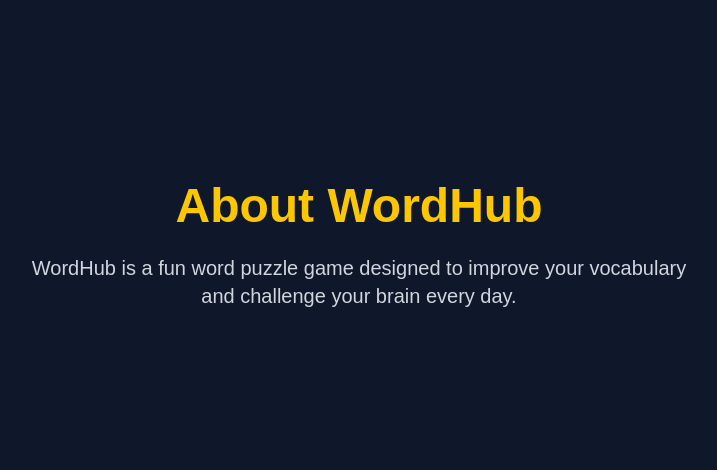
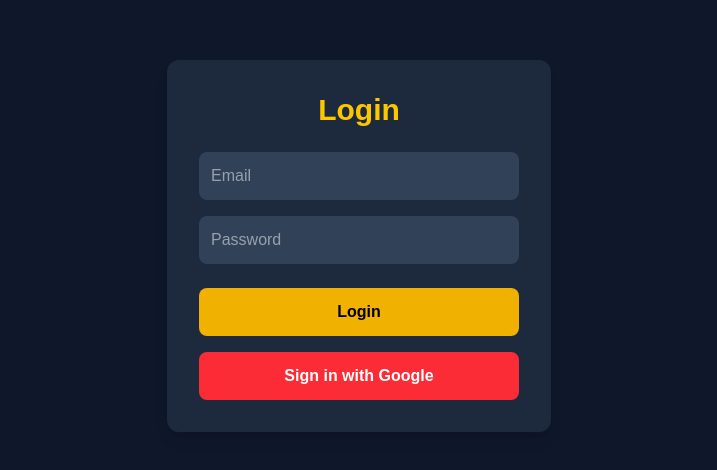
Before and after one commit to amankhanna00056-boop/wordhub, a Next.js app: page /about in a window 1280 px wide. Shown: the part 154-624 px from the top of the page, without its empty margins (281-998 px from the left). Built offline with nearby package versions, Linux system fonts and the light colour scheme.

Commit message:
Day 6 - Google Login Stable

```diff
--- a/app/about/page.tsx
+++ b/app/about/page.tsx
@@ -1,12 +1,53 @@
-export default function AboutPage() {
+"use client";
+
+import { auth } from "../firebase";
+import { GoogleAuthProvider, signInWithPopup } from "firebase/auth";
+import { doc, setDoc } from "firebase/firestore";
+export default function LoginPage() {
+  const handleGoogleLogin = async () => {
+    try {
+      const provider = new GoogleAuthProvider();
+      const result = await signInWithPopup(auth, provider);
+
+      alert(`Welcome ${result.user.displayName}`);
+    } catch (error) {
+      console.error(error);
+      alert("Google Login Failed");
+    }
+  };
+
   return (
-    <main className="min-h-screen bg-slate-900 text-white flex flex-col items-center justify-center">
-      <h1 className="text-5xl font-bold text-yellow-400">About WordHub</h1>
+    <main className="min-h-screen flex items-center justify-center bg-slate-900">
+      <div className="w-96 bg-slate-800 p-8 rounded-xl shadow-lg">
+        <h1 className="text-3xl font-bold text-center text-yellow-400">
+          Login
+        </h1>
 
-      <p className="mt-6 text-xl text-gray-300 max-w-2xl text-center">
-        WordHub is a fun word puzzle game designed to improve your vocabulary
-        and challenge your brain every day.
-      </p>
+        <input
+          type="email"
+          placeholder="Email"
+          className="w-full mt-6 p-3 rounded-lg bg-slate-700 text-white outline-none"
+        />
+
+        <input
+          type="password"
+          placeholder="Password"
+          className="w-full mt-4 p-3 rounded-lg bg-slate-700 text-white outline-none"
+        />
+
+        <button
+          className="w-full mt-6 bg-yellow-500 text-black py-3 rounded-lg font-bold hover:bg-yellow-400"
+        >
+          Login
+        </button>
+
+        <button
+          onClick={handleGoogleLogin}
+          className="w-full mt-4 bg-red-500 text-white py-3 rounded-lg font-bold hover:bg-red-600"
+        >
+          Sign in with Google
+        </button>
+      </div>
     </main>
   );
 }
--- /dev/null
+++ b/app/dashboard/page.tsx
@@ -0,0 +1,37 @@
+"use client";
+
+import { auth } from "../firebase";
+import { signOut } from "firebase/auth";
+
+export default function Dashboard() {
+  const handleLogout = async () => {
+    await signOut(auth);
+    window.location.href = "/login";
+  };
+
+  return (
+    <main className="min-h-screen bg-slate-900 text-white flex flex-col items-center justify-center">
+      <h1 className="text-4xl font-bold text-yellow-400">
+        WordHub Dashboard
+      </h1>
+
+      <p className="mt-4 text-gray-300">
+        Welcome to your WordHub Admin Panel
+      </p>
+
+      <button
+        onClick={() => (window.location.href = "/add-word")}
+        className="mt-8 bg-green-500 px-6 py-3 rounded-lg font-bold hover:bg-green-600"
+      >
+        ➕ Add New Word
+      </button>
+
+      <button
+        onClick={handleLogout}
+        className="mt-4 bg-red-500 px-6 py-3 rounded-lg font-bold hover:bg-red-600"
+      >
+        Logout
+      </button>
+    </main>
+  );
+}
--- a/app/login/firebase.ts
+++ b/app/firebase.ts
@@ -1,5 +1,7 @@
 import { initializeApp } from "firebase/app";
 import { getAuth } from "firebase/auth";
+import { getFirestore } from "firebase/firestore";
+
 const firebaseConfig = {
   apiKey: "AIzaSyAt1CUSMK62QX1Zw_H4K8GNTlRUZnQ7JFc",
   authDomain: "wordhub-cc399.firebaseapp.com",
@@ -10,5 +12,8 @@
 };
 
 const app = initializeApp(firebaseConfig);
+
 export const auth = getAuth(app);
+export const db = getFirestore(app);
+
 export default app;
--- a/app/login/page.tsx
+++ b/app/login/page.tsx
@@ -1,25 +1,44 @@
+"use client";
+
+import { auth, db } from "../firebase";
+import { GoogleAuthProvider, signInWithPopup } from "firebase/auth";
+import { doc, setDoc } from "firebase/firestore";
+
 export default function LoginPage() {
+  const handleGoogleLogin = async () => {
+    try {
+      const provider = new GoogleAuthProvider();
+
+      const result = await signInWithPopup(auth, provider);
+      const user = result.user;
+
+      await setDoc(doc(db, "users", user.uid), {
+        uid: user.uid,
+        name: user.displayName,
+        email: user.email,
+        photo: user.photoURL,
+        createdAt: new Date(),
+      });
+
+      window.location.href = "/dashboard";
+    } catch (error: any) {
+      console.error(error);
+      alert(error.code + "\n" + error.message);
+    }
+  };
+
   return (
-    <main className="min-h-screen bg-slate-900 flex items-center justify-center">
-      <div className="bg-slate-800 p-8 rounded-xl w-96">
-        <h1 className="text-3xl font-bold text-yellow-400 text-center">
-          Login
+    <main className="min-h-screen flex items-center justify-center bg-slate-900">
+      <div className="bg-slate-800 p-8 rounded-xl shadow-lg w-96">
+        <h1 className="text-3xl font-bold text-center text-yellow-400">
+          WordHub Login
         </h1>
 
-        <input
-          type="email"
-          placeholder="Email"
-          className="w-full mt-6 p-3 rounded-lg bg-slate-700 text-white"
-        />
-
-        <input
-          type="password"
-          placeholder="Password"
-          className="w-full mt-4 p-3 rounded-lg bg-slate-700 text-white"
-        />
-
-        <button className="w-full mt-6 bg-yellow-500 text-black py-3 rounded-lg font-bold hover:bg-yellow-400">
-          Login
+        <button
+          onClick={handleGoogleLogin}
+          className="w-full mt-8 bg-red-500 text-white py-3 rounded-lg font-bold hover:bg-red-600"
+        >
+          Sign in with Google
         </button>
       </div>
     </main>
```
